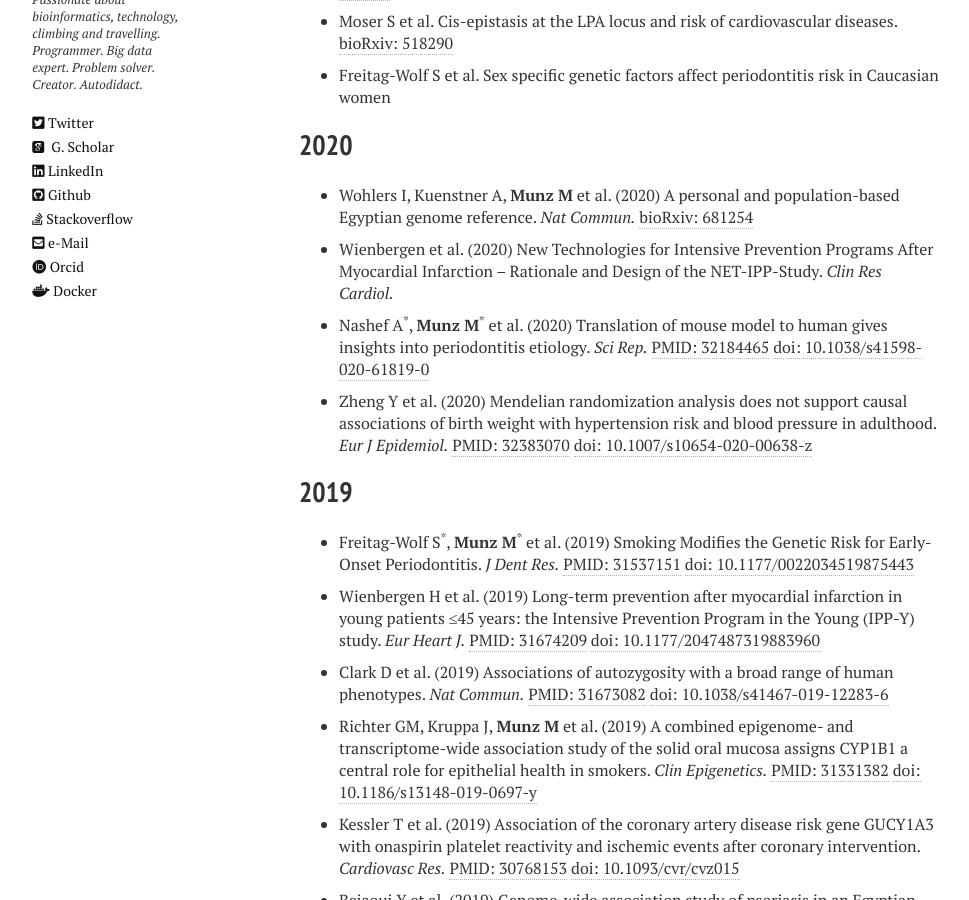
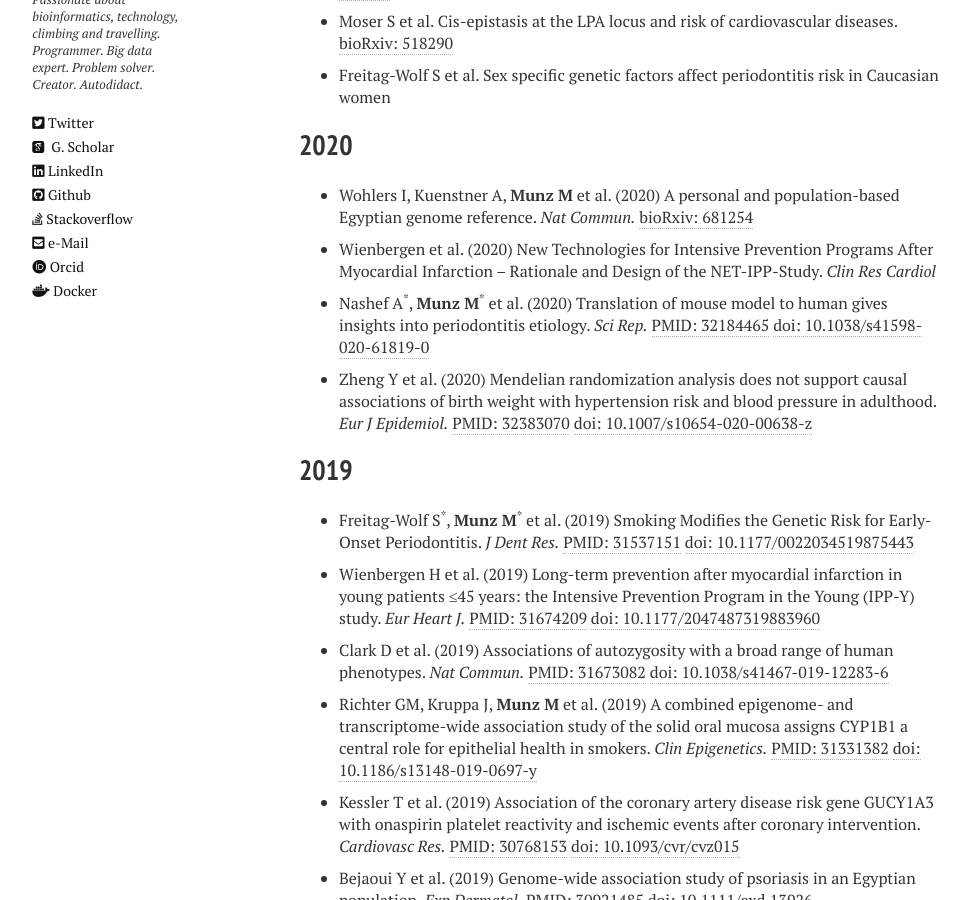
Before and after one commit to matmu/matmu.github.io-deprecated, a Jekyll site: the page built from _pages/publications.md, in a window 1280 px wide and 900 px high, scrolled down 345 px. Shown: the whole window, without its empty margins (21-990 px from the left). Built offline with Jekyll 4.4.1, drawn with Linux system fonts in a browser that asks for light colours; nearby versions of some CDN libraries.

```diff
--- a/_data/publications.yml
+++ b/_data/publications.yml
@@ -21,7 +21,7 @@
       biorxiv_link: 10.1101/681254v1.article-info
     - authors: "Wienbergen et al."
       title: "New Technologies for Intensive Prevention Programs After Myocardial Infarction – Rationale and Design of the NET-IPP-Study."
-      journal: "Clin Res Cardiol."
+      journal: "Clin Res Cardiol"
     - authors: "Nashef A<sup>*</sup>, <b>Munz M</b><sup>*</sup> et al."
       title: "Translation of mouse model to human gives insights into periodontitis etiology."
       journal: "Sci Rep."
@@ -29,7 +29,7 @@
       doi: "10.1038/s41598-020-61819-0"
     - authors: "Zheng Y et al."
       title: "Mendelian randomization analysis does not support causal associations of birth weight with hypertension risk and blood pressure in adulthood."
-      journal: Eur J Epidemiol.
+      journal: "Eur J Epidemiol."
       pmid: 32383070
       doi: "10.1007/s10654-020-00638-z"
 
```
